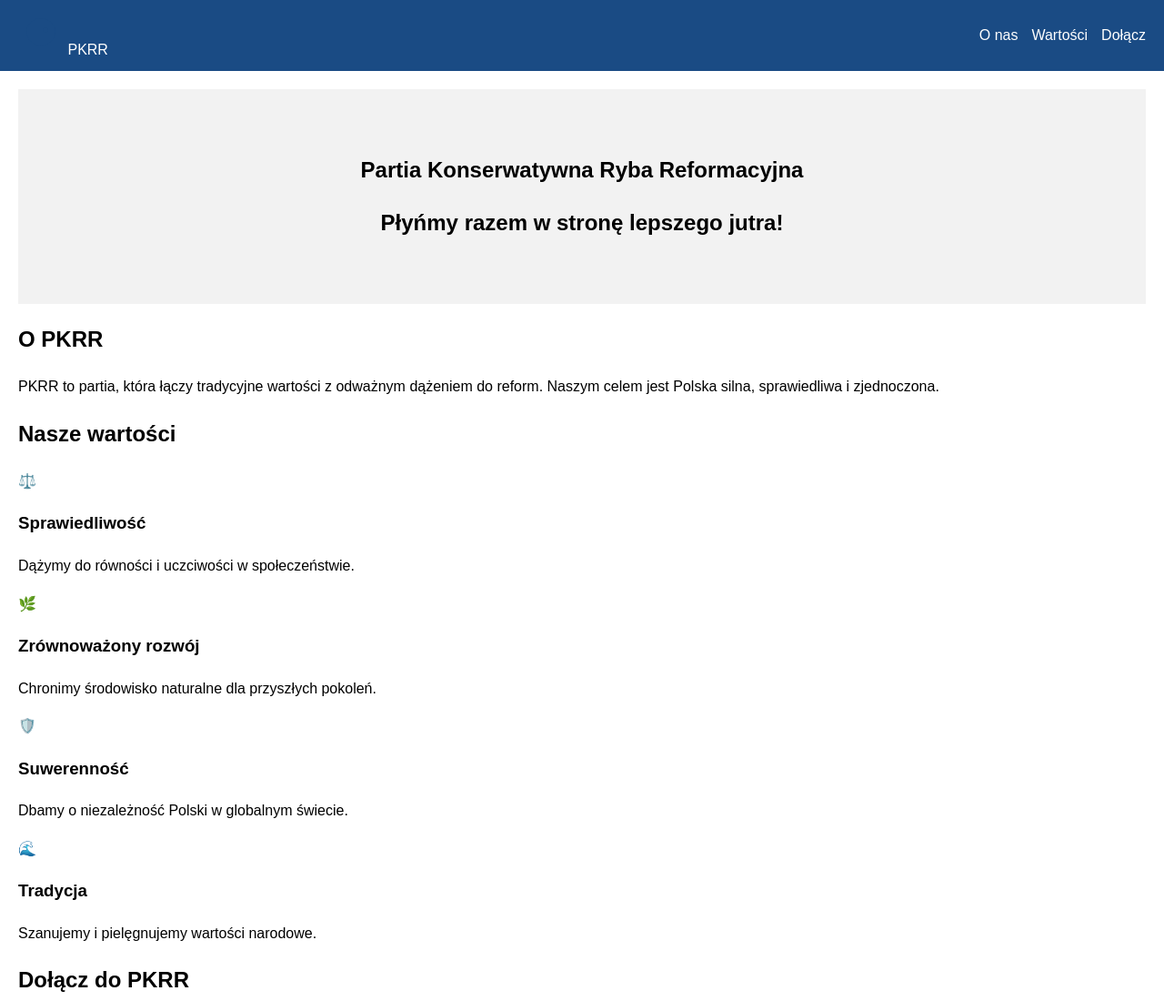
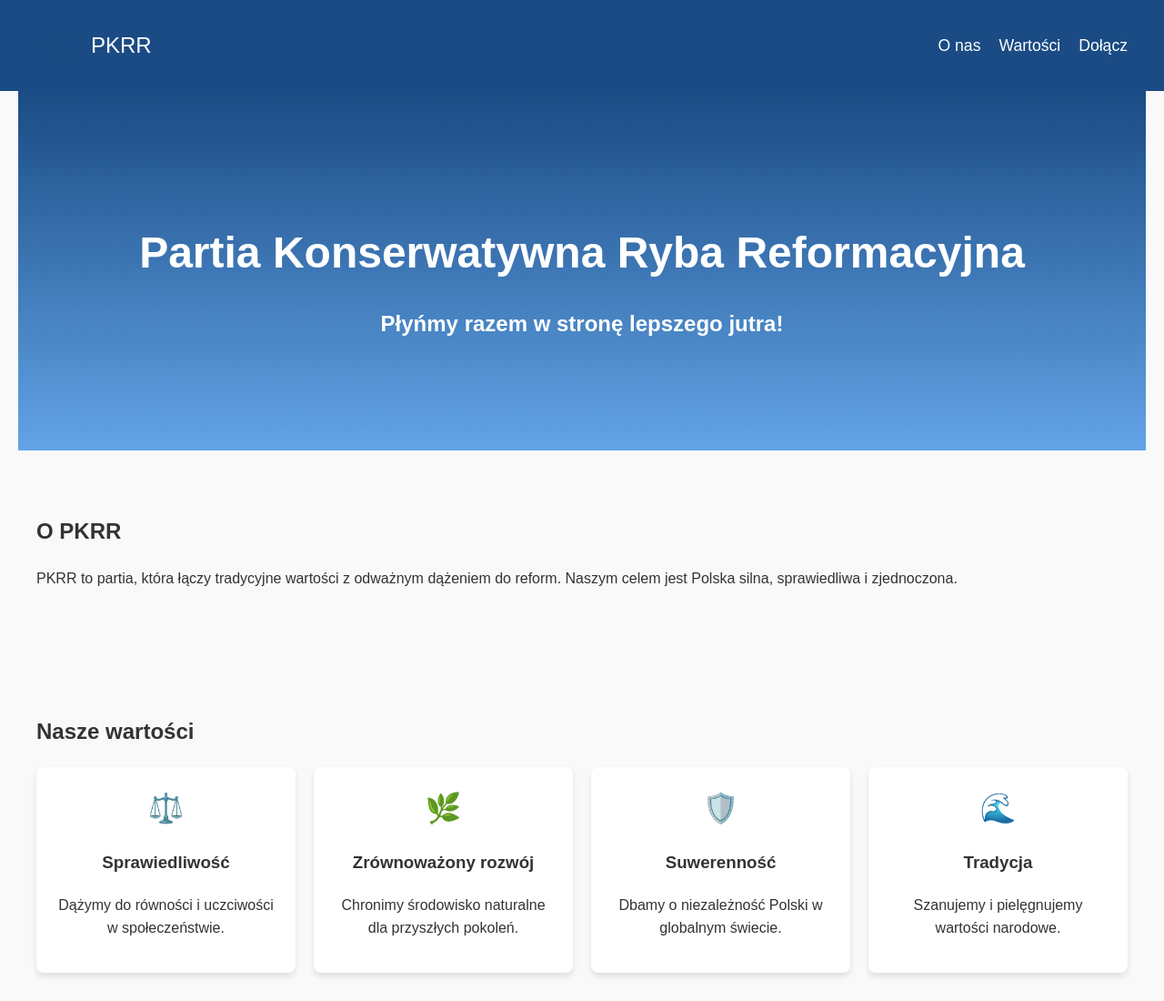
Before and after one commit to DlaPKRR/DlaPKRR.github.io, a plain HTML site: page index.html in a window 1280 px wide. Shown: the top 1100 px of the page at 91% size. Drawn offline with nearby package versions, Linux system fonts and the light colour scheme; a script that the page names is missing.

Commit message:
Update styles.css

```diff
--- a/styles.css
+++ b/styles.css
@@ -1,46 +1,98 @@
+/* Ogólne style */
 body {
-  font-family: Arial, sans-serif;
+  font-family: 'Arial', sans-serif;
   margin: 0;
   padding: 0;
   line-height: 1.6;
+  background-color: #f9f9f9;
+  color: #333;
 }
 
 header {
   background: #1a4b84;
   color: white;
-  padding: 10px 20px;
+  padding: 20px 0;
 }
 
 header nav {
   display: flex;
   justify-content: space-between;
   align-items: center;
+  max-width: 1200px;
+  margin: 0 auto;
+  padding: 0 20px;
+}
+
+header .logo {
+  display: flex;
+  align-items: center;
+}
+
+header .logo span {
+  font-size: 1.5em;
+  margin-left: 10px;
 }
 
 header ul {
   list-style: none;
   display: flex;
-  gap: 15px;
+  gap: 20px;
 }
 
-header a {
+header ul li a {
+  text-decoration: none;
   color: white;
-  text-decoration: none;
+  font-size: 1.1em;
 }
 
-main {
-  padding: 20px;
+header ul li a:hover {
+  text-decoration: underline;
 }
 
 #hero {
   text-align: center;
-  padding: 50px;
-  background: #f2f2f2;
+  padding: 100px 20px;
+  background: linear-gradient(to bottom, #1a4b84, #62a3e6);
+  color: white;
 }
 
-form input, form textarea, form button {
-  display: block;
-  width: 100%;
-  margin: 10px 0;
-  padding: 10px;
+#hero h1 {
+  font-size: 3em;
+  margin-bottom: 10px;
 }
+
+#hero h2 {
+  font-size: 1.5em;
+}
+
+section {
+  padding: 50px 20px;
+  max-width: 1200px;
+  margin: 0 auto;
+}
+
+#values .values-grid {
+  display: grid;
+  grid-template-columns: repeat(auto-fit, minmax(250px, 1fr));
+  gap: 20px;
+}
+
+.value-card {
+  background: white;
+  border-radius: 8px;
+  box-shadow: 0 4px 6px rgba(0, 0, 0, 0.1);
+  padding: 20px;
+  text-align: center;
+}
+
+.value-card .icon {
+  font-size: 2em;
+  margin-bottom: 10px;
+}
+
+footer {
+  text-align: center;
+  background: #1a4b84;
+  color: white;
+  padding: 20px;
+}
```
